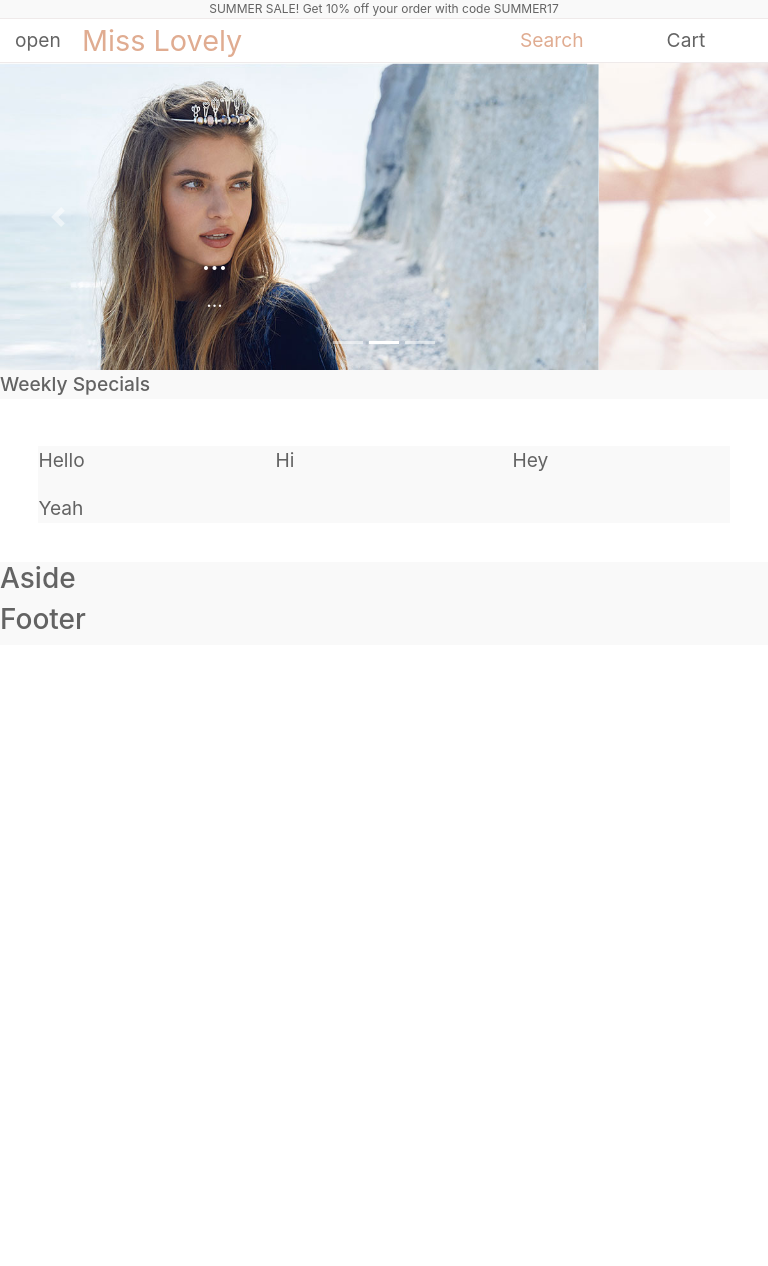
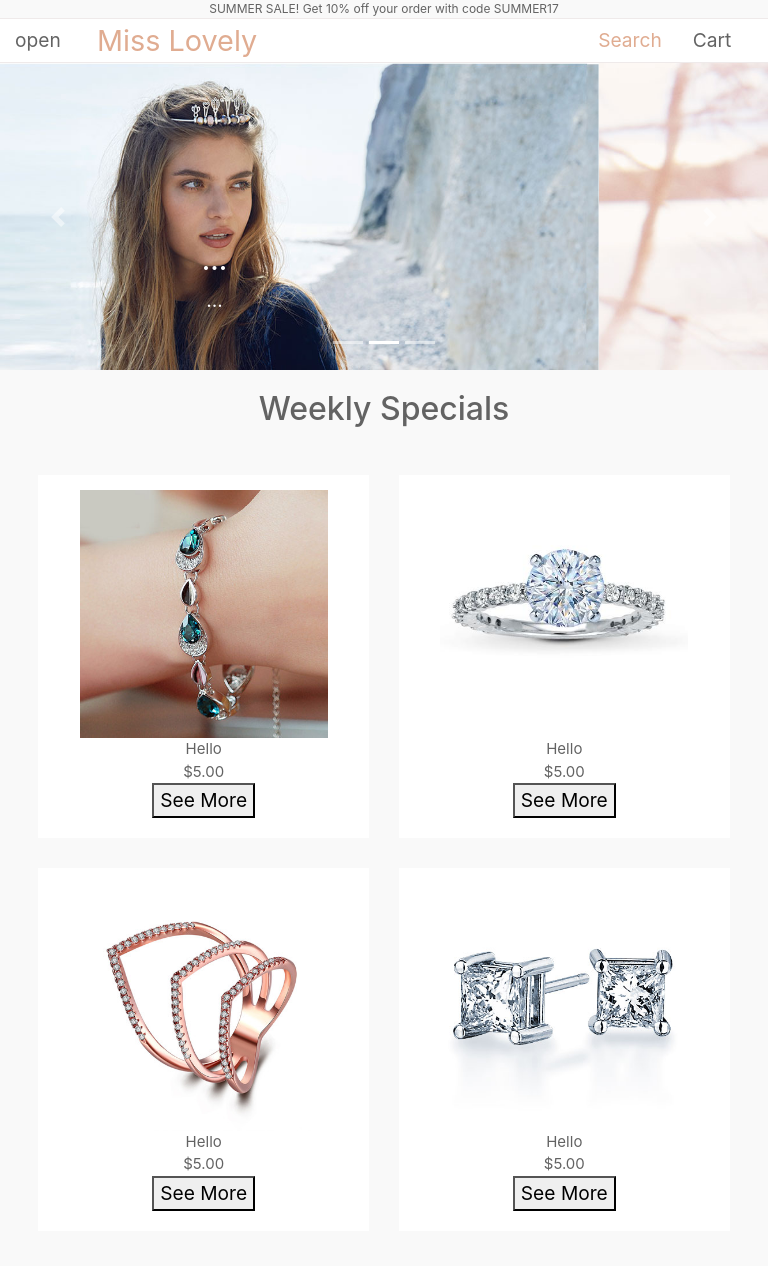
Before and after one commit to nicoleivanov/MHProj, a plain HTML site: page index.html in a window 768 px wide. Shown: the top 1266 px of the page. Before the commit the page ends 800 px from the top, so only its background shows below. Drawn offline with nearby package versions, Linux system fonts and the light colour scheme.

Commit message:
listings responsive, lower panel added

```diff
--- a/index.html
+++ b/index.html
@@ -48,6 +48,7 @@
 
       <a href="#">LOGIN</a> | <a href="#">REGISTER</a></div>
   </header>
+
   <nav id="myNav" role="navigation">
     <div class="nav-nested">
       <a id="toggle-open" href="#menu">open</a>
@@ -86,21 +87,21 @@
       </ol>
       <div class="carousel-inner">
         <div class="carousel-item active">
-          <img class="d-block w-100" src="./images/jewelry1.jpg" alt="First slide">
+          <img class="d-block w-100" src="./images/carousel1.jpg" alt="First slide">
           <div class="carousel-caption d-none d-md-block">
             <h3>...</h3>
             <p>...</p>
           </div>
         </div> <!-- end img1 -->
         <div class="carousel-item">
-          <img class="d-block w-100" src="./images/jewelry2.jpg" alt="Second slide">
+          <img class="d-block w-100" src="./images/carousel2.jpg" alt="Second slide">
           <div class="carousel-caption d-none d-md-block">
               <h3>...</h3>
               <p>...</p>
           </div>
         </div> <!-- end img2 -->
         <div class="carousel-item">
-          <img class="d-block w-100" src="./images/jewelry3.jpg" alt="Third slide">
+          <img class="d-block w-100" src="./images/carousel3.jpg" alt="Third slide">
           <div class="carousel-caption d-none d-md-block">
             <h3>...</h3>
             <p>...</p>
@@ -118,18 +119,66 @@
     </div> <!-- end carousel -->
   </section>
 
-  <h2>Weekly Specials</h2>
-
-  <div id="listings">
-      <div>Hello</div>
-      <div>Hi</div>
-      <div>Hey</div>
-      <div>Yeah</div>
+  <div>
+    <h2>Weekly Specials</h2>
+    <div id="listings">
+        <div>
+          <a href="#">
+            <figure>
+              <img class="img-responsive" src="./images/listing1.jpg">
+              <figcaption>Hello</figcaption>
+              <figcaption class="pice">$5.00</figcaption>
+              <button class="see-more">See More</button>
+            </figure>
+          </a>
+        </div> <!-- end listing 1 -->
+        <div>
+            <a href="#">
+                <figure>
+                  <img class="img-responsive" src="./images/listing2.jpg">
+                  <figcaption>Hello</figcaption>
+                  <figcaption class="pice">$5.00</figcaption>
+                  <button class="see-more">See More</button>
+                </figure>
+            </a>
+        </div> <!-- end listing 2 -->
+        <div>
+            <a href="#">
+              <figure>
+                <img class="img-responsive" src="./images/listing3.jpg">
+                <figcaption>Hello</figcaption>
+                <figcaption class="pice">$5.00</figcaption>
+                <button class="see-more">See More</button>
+              </figure>
+            </a>
+        </div> <!-- end listing 3 -->
+        <div>
+            <a href="#">
+              <figure>
+                <img class="img-responsive" src="./images/listing4.jpg">
+                <figcaption>Hello</figcaption>
+                <figcaption class="pice">$5.00</figcaption>
+                <button class="see-more">See More</button>
+              </figure>
+            </a>
+        </div> <!-- end listing 4 -->
+    </div> <!-- end #listings -->
   </div>
 
-  <aside>
-      <h3>Aside</h3>
-  </aside>
+  <div id="lower-panel">
+      <h2>View Collection</h2>
+      <div id="carouselExampleSlidesOnly" class="carousel slide" data-ride="carousel">
+          <div class="carousel-inner">
+            <div class="carousel-item active">
+              <img class="d-block w-100" src="./images/lowerPanel.jpg" alt="First slide">
+              <div class="carousel-caption d-none d-md-block">
+                <h3>...</h3>
+                <p>...</p>
+              </div>
+            </div> <!-- end img1 -->
+          </div>
+        </div> <!-- end carousel -->
+  </div>
 
   <footer>
       <h3>Footer</h3>
--- a/styles.css
+++ b/styles.css
@@ -38,11 +38,9 @@ div ul {
 
 div a {
   color: #636363;
-  display: flex;
-  justify-content: space-between
 }
 
-nav a:hover {
+a:hover {
   text-decoration: none;
 }
 
@@ -91,15 +89,53 @@ nav a:hover {
   margin: 0;
 }
 
-#listings {
-  list-style: none;
-  margin: 2em;
-  display: grid;
-  grid-gap: 20px;
-  grid-template-columns: repeat(auto-fill,minmax(200px, 1fr));
+h2 {
+  text-align: center;
+  padding-top: 20px
 }
 
-@media screen and (max-width: 799px) {
+#listings {
+  display: grid;
+  grid-gap: 30px;
+  grid-template-columns: 1fr 1fr 1fr 1fr;
+  justify-items: center;
+  padding: 3em;
+}
+
+#listings > div {
+  background-color: white;
+  justify-items: center;
+  text-align: center;
+  padding: 15px 0px 20px 0;
+}
+
+
+#listings div {
+  text-align: center;
+}
+
+#listings a {
+  text-align: center;
+}
+
+#listings img {
+  width: 75%;
+  height: auto;
+}
+
+figure {
+  margin: 0;
+}
+
+figcaption {
+  font-size: 15px;
+}
+
+
+
+
+
+@media screen and (max-width: 499px) {
 
   .header-nested {
     display: grid;
@@ -112,7 +148,7 @@ nav a:hover {
 
   .nav-nested {
     display: grid;
-    grid-template-columns: 0.5fr 3fr 1fr 1fr;
+    grid-template-columns: 0.5fr 3fr 0.5fr 0.5fr;
     grid-template-areas:
     "open brand search cart";
     align-items: center;
@@ -143,9 +179,72 @@ nav a:hover {
     right: 5px;
   }
 
+  #listings {
+    display: grid;
+    grid-gap: 30px;
+    grid-template-columns: 1fr;
+    justify-items: center;
+    padding: 1em;
+  }
+
 }
 
-@media screen and (min-width: 800px) {
+@media screen and (max-width: 949px) and (min-width: 500px) {
+
+  .header-nested {
+    display: grid;
+    grid-template-columns: 1fr;
+    grid-template-areas:
+    "sale";
+    justify-items: center;
+    font-size: 12px;
+  }
+
+  .nav-nested {
+    display: grid;
+    grid-template-columns: 0.5fr 3fr 0.5fr 0.5fr;
+    grid-template-areas:
+    "open brand search cart";
+    align-items: center;
+  }
+
+   #menu {
+    position: fixed;
+    top: 0;
+    bottom: 0;
+    width: 300px;
+    left: -340px;
+    transition: transform .3s ease-in-out;
+    background: white;
+    z-index: 100;
+   }
+
+   #menu:target {
+     transform: translateX(340px);
+  }
+
+  #toggle-close {
+    text-align: right;
+    display: block;
+    text-decoration: none;
+    font-size: 1em;
+    position: relative;
+    top: 0px;
+    right: 5px;
+  }
+
+  #listings {
+    display: grid;
+    grid-gap: 30px;
+    grid-template-columns: 1fr 1fr;
+    justify-items: center;
+    padding: 2em;
+  }
+
+}
+
+@media screen and (min-width: 950px) {
+
   .header-nested {
     display: grid;
     grid-template-columns: 2fr 3fr 2fr;
@@ -157,8 +256,8 @@ nav a:hover {
 
   .nav-nested {
     display: grid;
-    grid-gap: 20px;
-    grid-template-columns: 4fr 6fr 1fr 1fr;
+    /* grid-gap: 20px; */
+    grid-template-columns: 5fr 4fr 0.5fr 0.5fr;
     grid-template-areas:
     "brand menu search cart";
     align-items: center;
```
Also changed, not shown: images/carousel1.jpg (renamed from images/jewelry1.jpg), images/carousel2.jpg (renamed from images/jewelry2.jpg), images/carousel3.jpg (renamed from images/jewelry3.jpg), images/listing1.jpg (added), images/listing2.jpg (added), images/listing3.jpg (added), images/listing4.jpg (added), images/lowerPanel.jpg (added).
